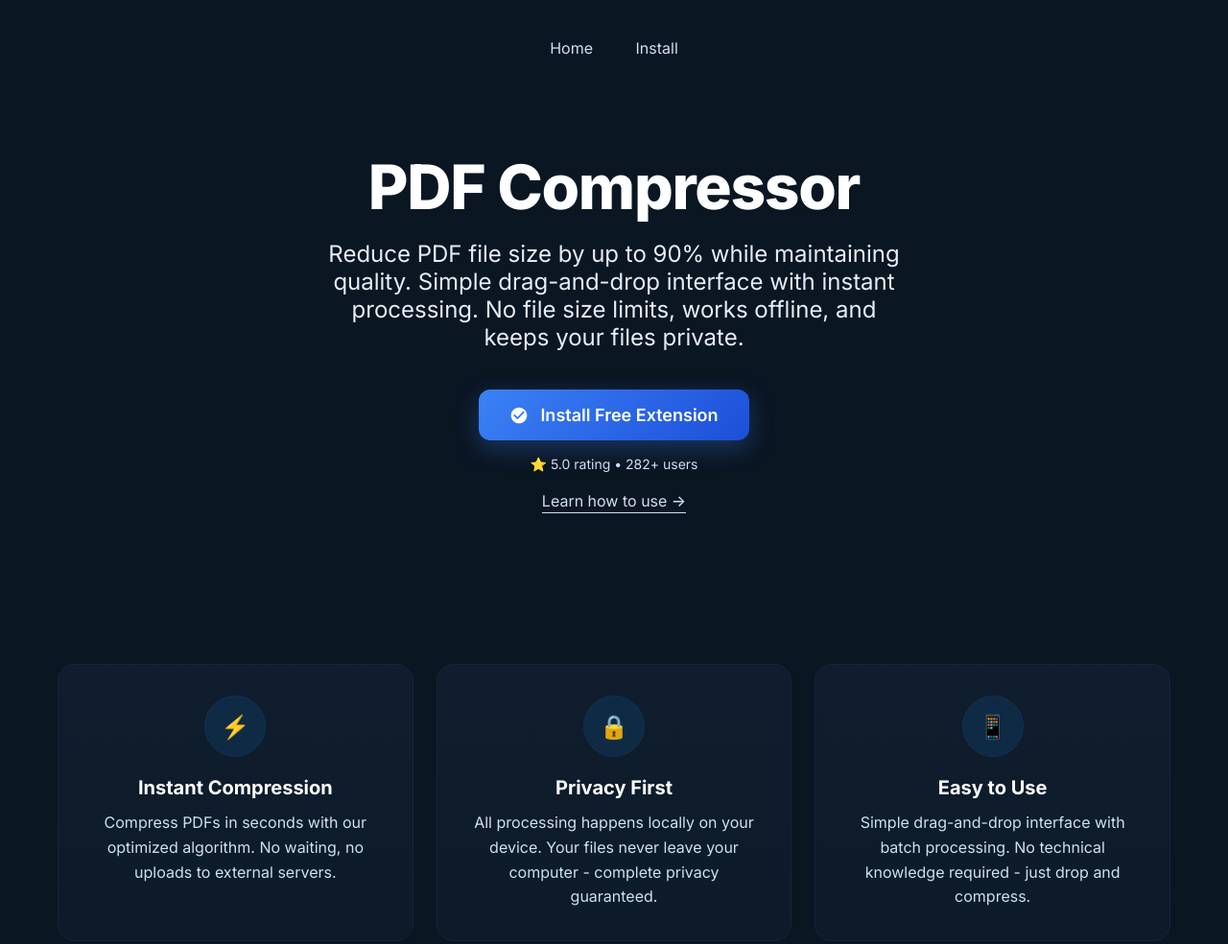
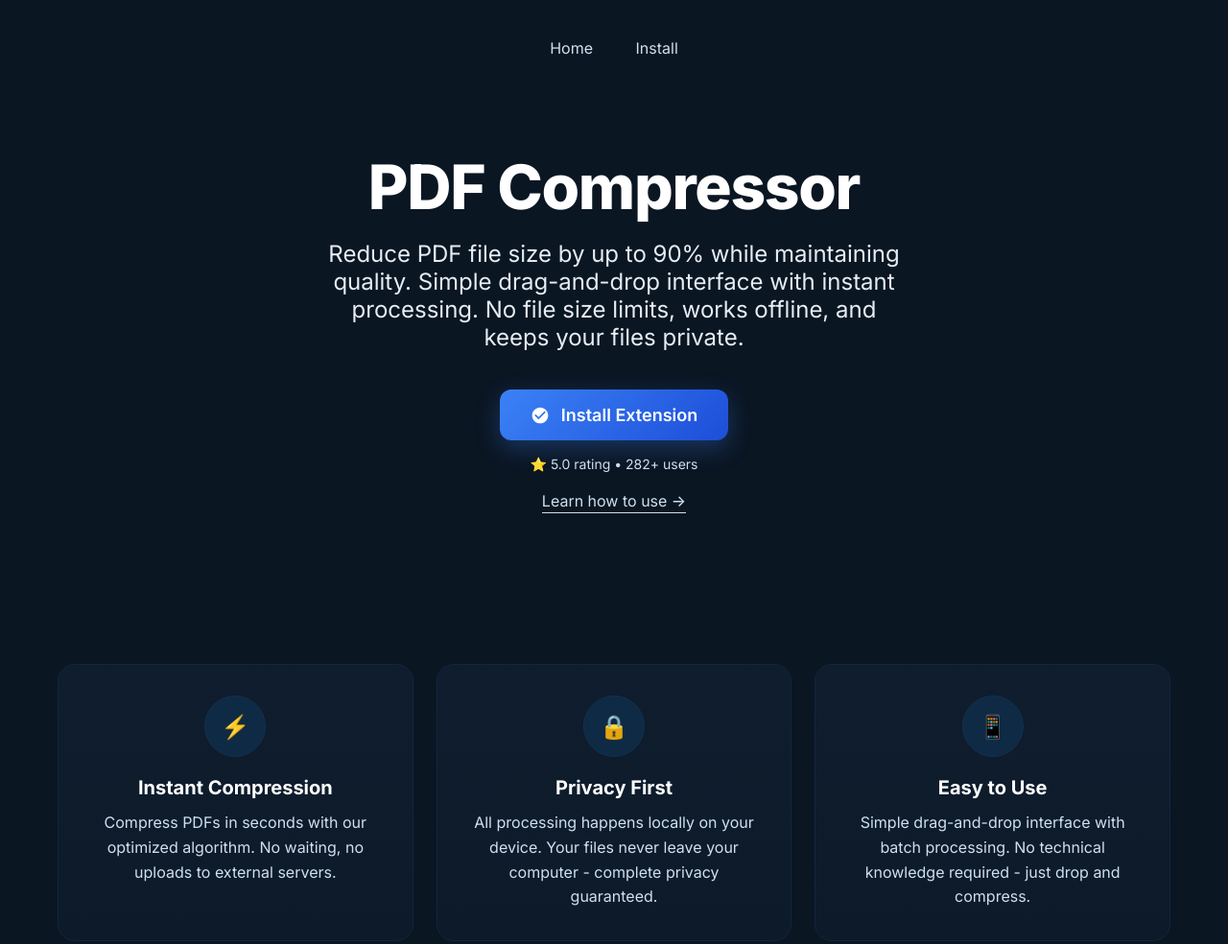
Before and after one commit to gotemapak/PDF_Compressor_website, a plain HTML site: page index.html in a window 1280 px wide. Shown: the top 984 px of the page at 96% size. Drawn offline with Linux system fonts and the light colour scheme.

Commit message:
Remove 'Free' from button text

```diff
--- a/index.html
+++ b/index.html
@@ -175,7 +175,7 @@
         <svg width="20" height="20" viewBox="0 0 24 24" fill="currentColor">
           <path d="M12 2C6.48 2 2 6.48 2 12s4.48 10 10 10 10-4.48 10-10S17.52 2 12 2zm-2 15l-5-5 1.41-1.41L10 14.17l7.59-7.59L19 8l-9 9z"/>
         </svg>
-        Install Free Extension
+        Install Extension
       </a>
       <div style="margin-top: 16px; color: var(--text-muted); font-size: 14px;">
         ⭐ 5.0 rating • 282+ users
```
